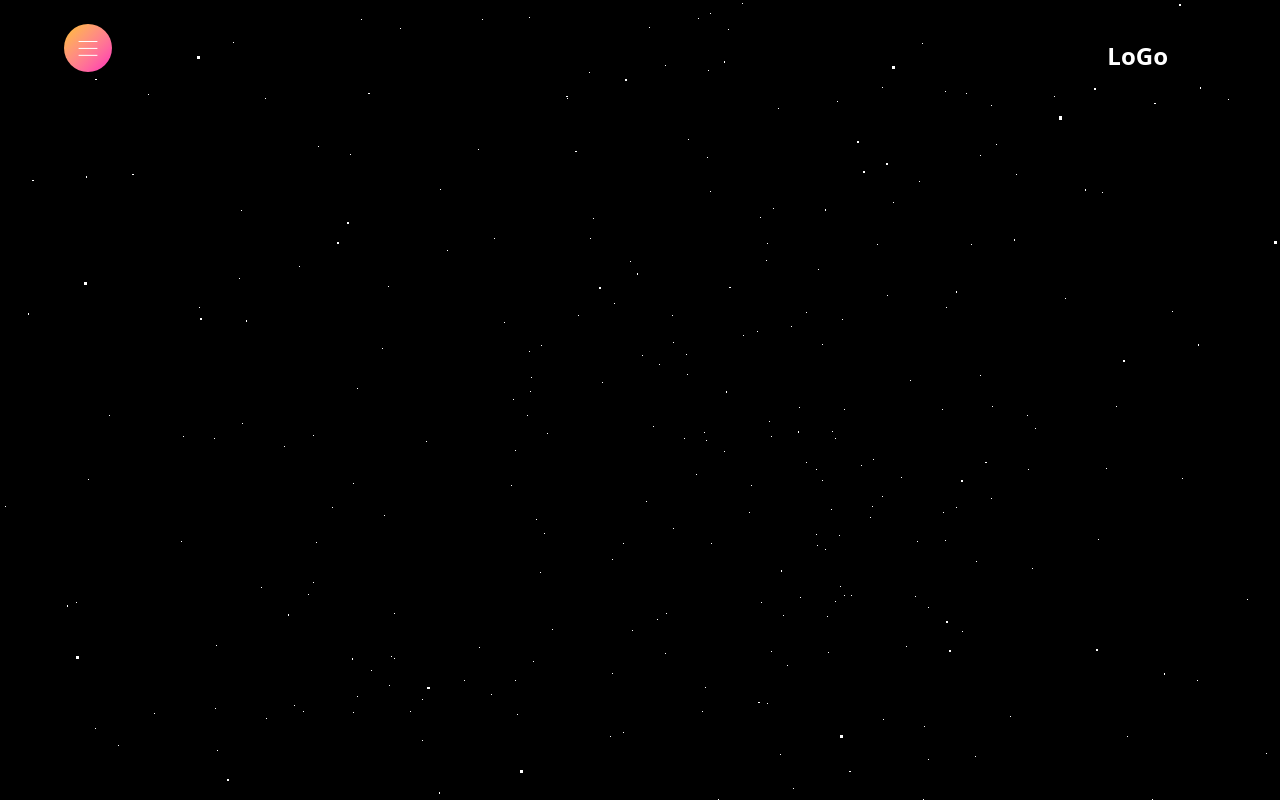
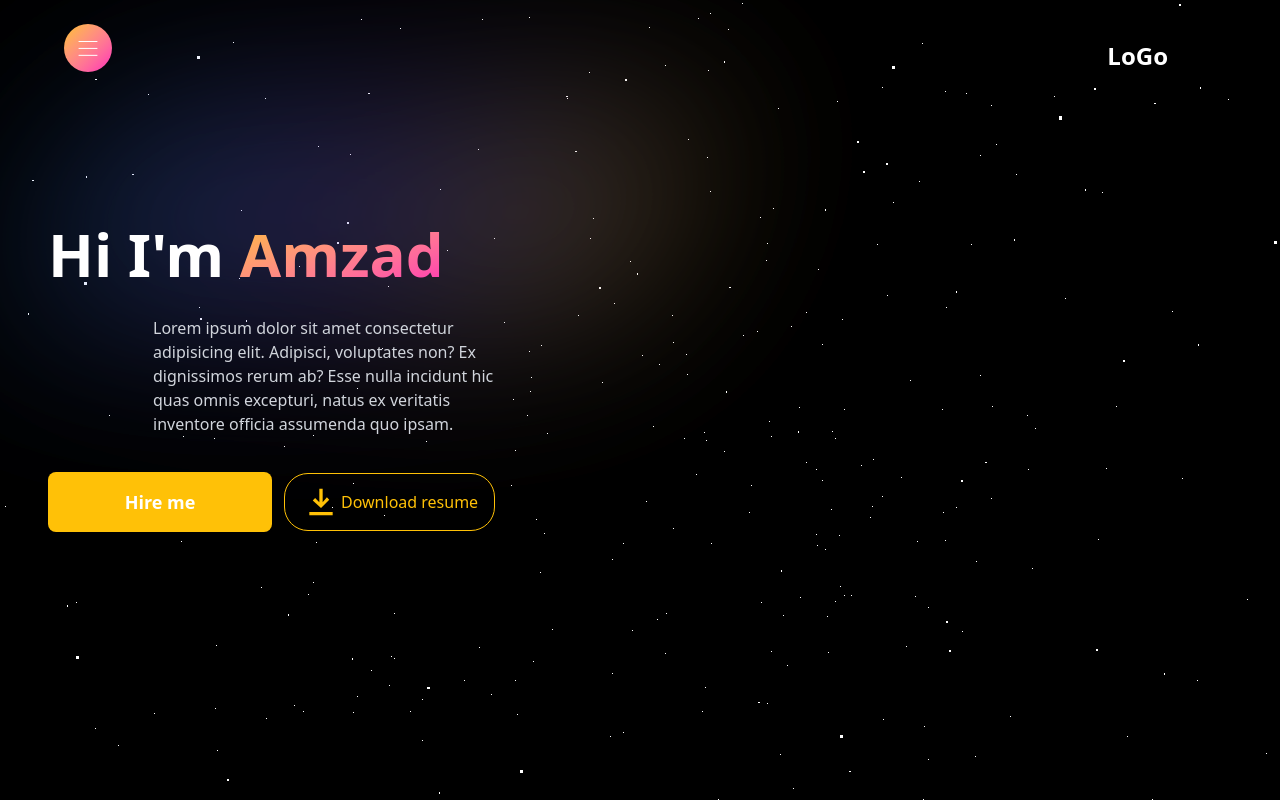
Before and after one commit to mohammadamzad38/Profetional-portfolio, a React (Vite) app: page / in a window 1280 px wide. Built offline with nearby package versions, Linux system fonts and the light colour scheme.

Commit message:
Hire Me Button complete

```diff
--- a/src/App.jsx
+++ b/src/App.jsx
@@ -1,10 +1,12 @@
 import ThreeBackground from "./Components/ThreeBackground";
 import NavBar from "./Components/NavBar";
+import HeroSection from "./Components/HeroSection";
 function App() {
   return (
     <>
      <ThreeBackground />
      <NavBar />
+     <HeroSection />
     </>
   );
 }
--- a/src/Components/HeroSection.jsx
+++ b/src/Components/HeroSection.jsx
@@ -1,7 +1,7 @@
 import React from "react";
 import { motion } from "framer-motion";
 import { variants } from "./config.js";
-
+import InteractiveButton from "./InteractiveButton.jsx";
 
 const HeroSection = () => {
   return (
@@ -14,27 +14,36 @@ const HeroSection = () => {
           <section className="ml-0 md:ml-12">
             <header className="text-center lg:text-left">
               <h1 className="pt-4 text-white font-bold text-4xl md:text-5xl lg:text-6xl">
-                        Hi I'm <span className="text-transparent bg-clip-text g-gradient-to-br from-[#FFC107] to-[#ff18b8] ">Amzad</span>
+                Hi I'm {""}
+                <span className="text-transparent bg-clip-text bg-gradient-to-br from-[#FFC107] to-[#ff18b8] ">
+                Amzad
+                </span>
               </h1>
             </header>
-                <p className="text-gray-300 pt-8 text-center lg:text-left mx-auto max-w-[370px] md:mx-w-xl">Lorem ipsum dolor sit amet consectetur adipisicing elit. Adipisci, voluptates non? Ex dignissimos rerum ab? Esse nulla incidunt hic quas omnis excepturi, natus ex veritatis inventore officia assumenda quo ipsam.</p>
+            <p className="text-gray-300 pt-8 text-center lg:text-left mx-auto max-w-[370px] md:mx-w-xl">
+              Lorem ipsum dolor sit amet consectetur adipisicing elit. Adipisci,
+              voluptates non? Ex dignissimos rerum ab? Esse nulla incidunt hic
+              quas omnis excepturi, natus ex veritatis inventore officia
+              assumenda quo ipsam.
+            </p>
             <section className="flex items-center gap-3 pt-9 flex-col sm:flex-row sm:w-max sm:mx-auto lg:mx-0">
               <figure className="w-56">
-                        <button>Hire me</button>
+                <InteractiveButton text="Hire me"/>
               </figure>
-                    <motion.button whileHover={{scale:1.1}} className="flex items-center px-4 py-2 bg-transparent text-[#FFC107] border border-[#FFC107] rounded-3xl">
+              <motion.button
+                whileHover={{ scale: 1.1 }}
+                className="flex items-center px-4 py-2 bg-transparent text-[#FFC107] border border-[#FFC107] rounded-3xl"
+              >
                 <svg viewBox="0 0 24 24" width={40} height={40}>
                   <motion.path
-                            d="M12 15.58614.95-4.95-1.414L13 12.172V4h-2v8.172L8.464 9.636 7.05 11.05 12 15.586zm-7 2h14v2h5v-2z"
+                    d="M12 15.586l4.95-4.95-1.414-1.414L13 12.172V4h-2v8.172L8.464 9.636 7.05 11.05 12 15.586zM5 18h14v2H5v-2z"
                     fill="#FFC107"
                     stroke="#FFC107"
                     strokeWidth={0.5}
                     variants={variants}
                     initial="initial"
                     animate="animate"
-                            >
-
-                            </motion.path>
+                  ></motion.path>
                 </svg>
                 <span>Download resume</span>
               </motion.button>
--- /dev/null
+++ b/src/Components/InteractiveButton.jsx
@@ -0,0 +1,63 @@
+import { useRef, useState } from "react";
+import { motion } from "framer-motion";
+
+const CYCLE_PER_LETTER = 2;
+const SHUFFLE_TIME = 50;
+const CHARS = "!@#$%$:{};|,.<>/?^";
+
+const InteractiveButton = ({text}) => {
+  return (
+    <div>
+      <CustomButton text={text} />
+    </div>
+  );
+};
+
+export default InteractiveButton;
+
+const CustomButton = ({ text }) => {
+  const intervalRef = useRef(null);
+  const [displayText, setDisplayText] = useState(text);
+
+  const scramble = () => {
+    let pos = 0;
+    intervalRef.current = setInterval(() => {
+      const scrambled = text
+        .split("")
+        .map((char, index) => {
+          if (pos / CYCLE_PER_LETTER > index) {
+            return char;
+          }
+
+          const randomCharIndex = Math.floor(Math.random() * CHARS.length);
+          const randomChar = CHARS[randomCharIndex];
+          return randomChar;
+        })
+        .join("");
+
+      setDisplayText(scrambled);
+      pos++;
+      if (pos >= text.length * CYCLE_PER_LETTER) {
+        stopScramble();
+      }
+    }, SHUFFLE_TIME);
+  };
+
+  const stopScramble = () => {
+    clearInterval(intervalRef.current || undefined);
+    setDisplayText(text);
+  };
+
+  return (
+    <motion.button
+      whileTap={{ scale: 0.95 }}
+      onMouseEnter={scramble}
+      onMouseLeave={stopScramble}
+      className="w-full px-8 py-4 text-lg font-bold text-white rounded-lg overflow-hidden relative group bg-[#FFC107]"
+    >
+      <span className="absolute inset-0 w-full bg-[#ff5c27] rounded-lg transform scale-0 transition-transform duration-300 ease-out group-hover:scale-100"></span>
+
+      <span className="relative z-10">{displayText}</span>
+    </motion.button>
+  );
+};
```
Lines whose indentation alone changed are shown as unchanged.
